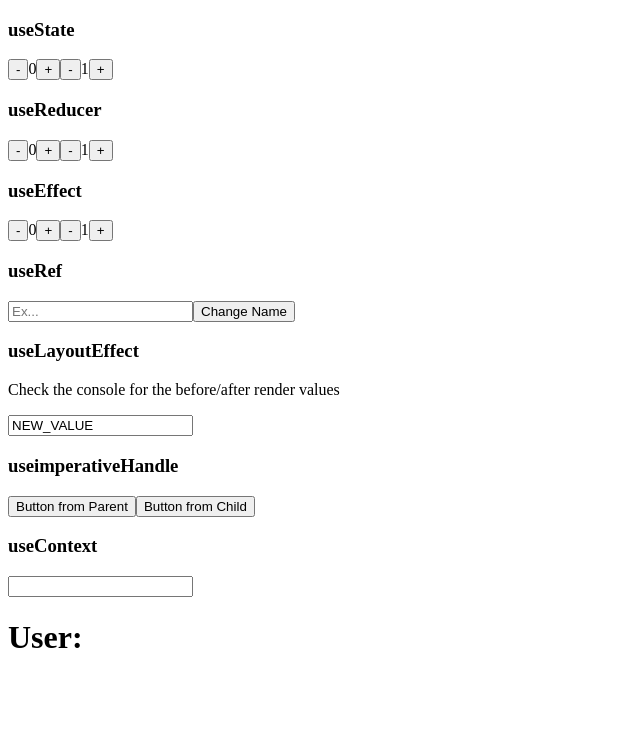
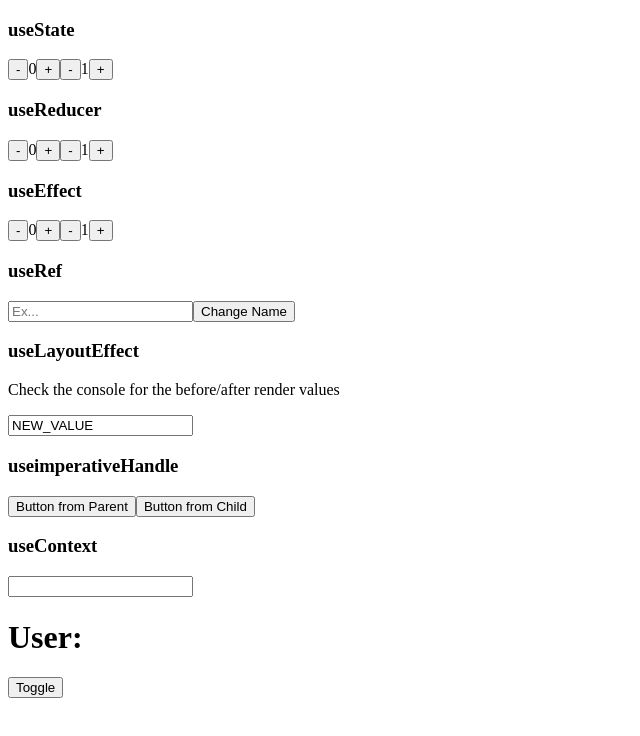
Before and after one commit to LoganMichalicek/ReactHooks, a React app: page / in a window 1280 px wide. Shown: the top 736 px of the page, without its empty margins (0-640 px from the left). Built offline with nearby package versions, Linux system fonts and the light colour scheme; no server answers; the HTML template or start-up script is replaced by a standard one.

Commit message:
Finished useMemo

```diff
--- a/client/src/app.jsx
+++ b/client/src/app.jsx
@@ -8,6 +8,7 @@ import UseRef from './hooks/useRef.jsx';
 import UseLayoutEffect from './hooks/useLayoutEffect.jsx';
 import UseImperativeHandle from './hooks/useImperativeHandle.jsx';
 import UseContext from './hooks/useContext.jsx';
+import UseMemo from './hooks/useMemo.jsx';
 
 class App extends React.Component {
   constructor(props) {
@@ -24,6 +25,7 @@ class App extends React.Component {
         <UseLayoutEffect />
         <UseImperativeHandle />
         <UseContext />
+        <UseMemo />
       </div>
     );
   }
--- /dev/null
+++ b/client/src/hooks/useMemo.jsx
@@ -0,0 +1,61 @@
+import axios from "axios";
+import React, { useEffect, useState, useMemo } from "react";
+
+export default function UseMemo() {
+  const [data, setData] = useState(null);
+  const [toggle, setToggle] = useState(false);
+
+  useEffect(() => {
+    axios
+      .get("https://jsonplaceholder.typicode.com/comments")
+      .then((response) => {
+        setData(response.data);
+      });
+  }, []);
+
+  // this recomputes EVERY RENDER... unless it's memoized!
+  const findLongestName = (comments) => {
+    if (!comments) return null;
+
+    let longestName = "";
+    for (let i = 0; i < comments.length; i++) {
+      let currentName = comments[i].name;
+      if (currentName.length > longestName.length) {
+        longestName = currentName;
+      }
+    }
+
+    console.log("This long function was computed within useMemo, but only once!");
+
+    return longestName;
+  };
+
+  // we can memoize the function call so that it keeps track of the function (and result)
+  // between renders, meaning more time can be saved as states change!
+
+  // similar to useEffect, the second argument contains an array of states to 'watch'
+  // having no array means that the function will fire every render, defeating the point
+  // having an empty array means that the function is only called on initial render, and the
+  // result of the function is still readily available
+  // having item(s) in the array will refire the function when the state(s) change
+
+  // in this example, this function will refire when data is changed,
+  // but will remain intact if any other states update (such as toggle)
+  const getLongestName = useMemo(() => findLongestName(data), [data]);
+
+  return (
+    <div id={"use-context-container"} className={"hook-container"}>
+      <div> {getLongestName} </div>
+
+      <button
+        onClick={() => {
+          setToggle(!toggle);
+        }}
+      >
+        {" "}
+        Toggle
+      </button>
+      {toggle && <h1> toggle </h1>}
+    </div>
+  );
+}
```
Also changed, not shown: 1 other file (tests, documents, lock files or other folders).
